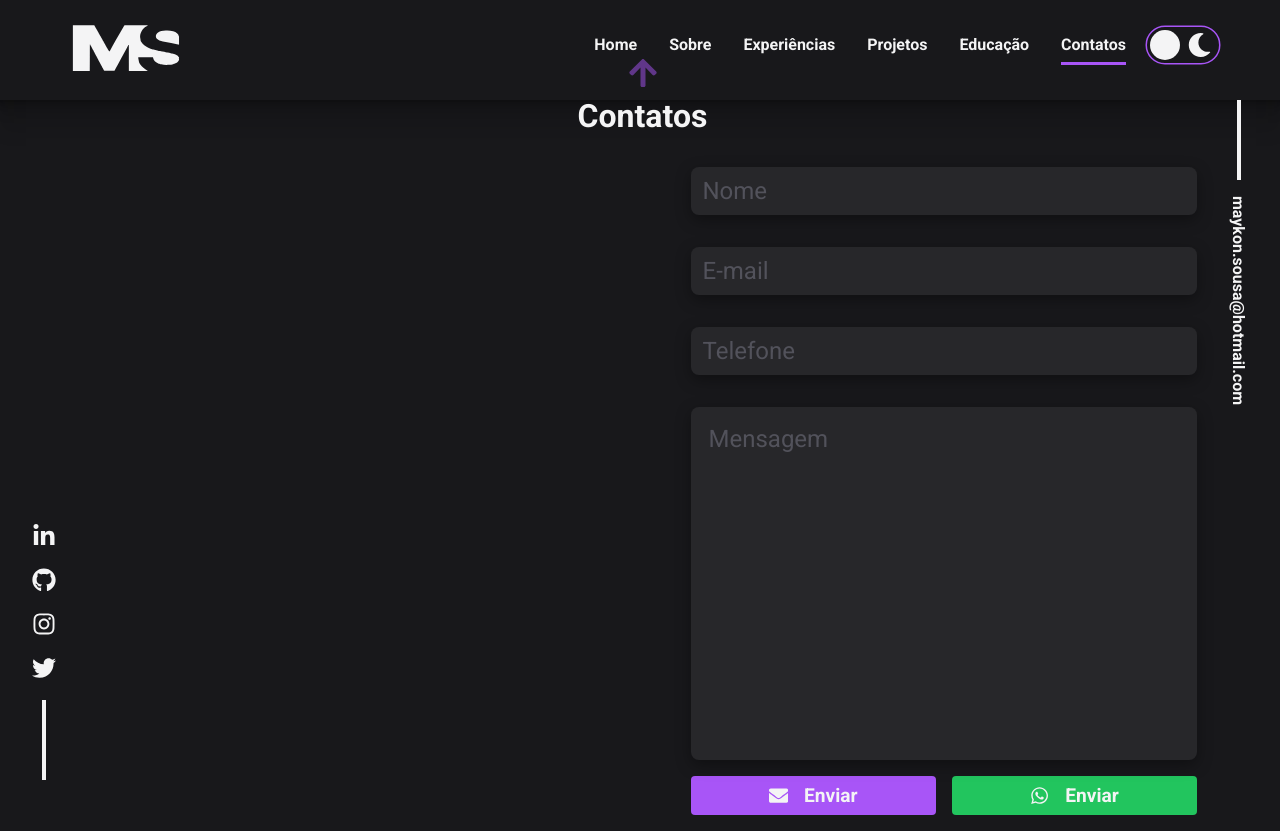
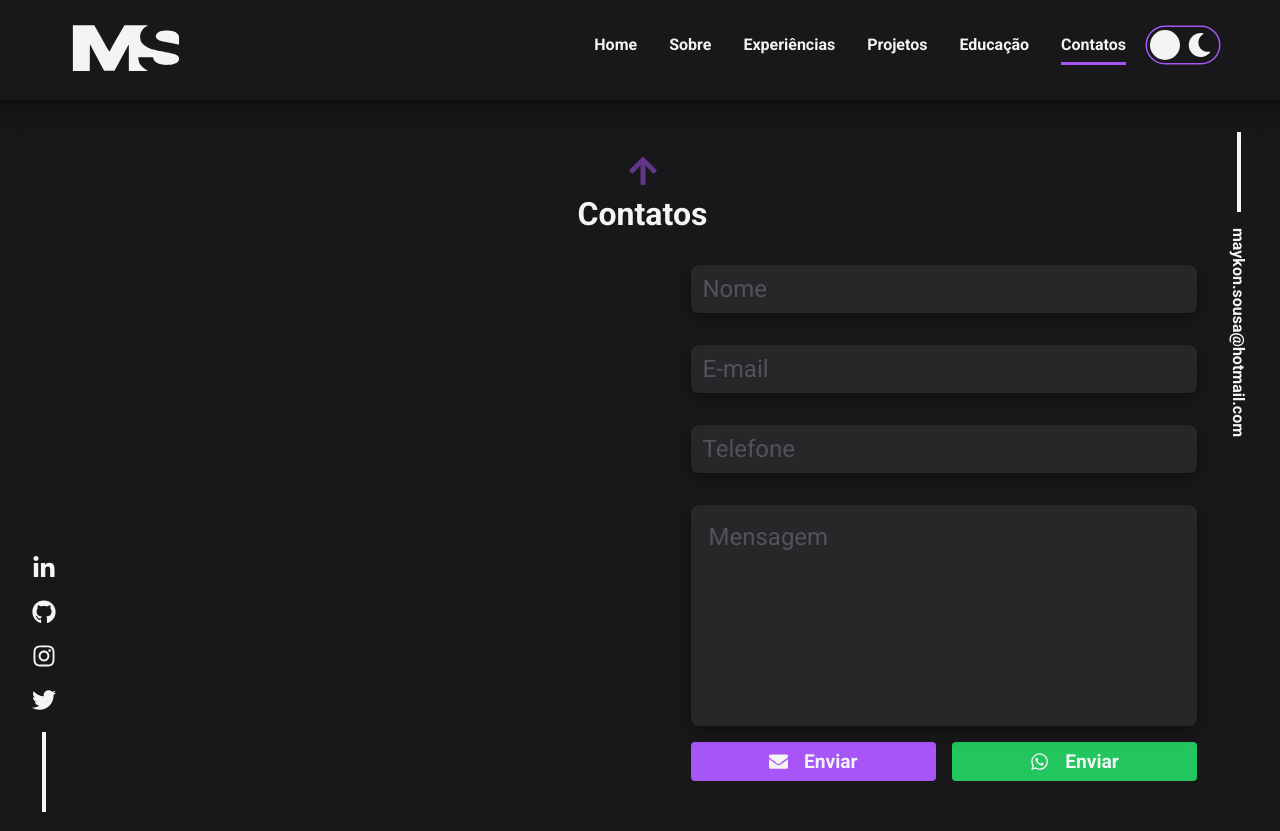
Before and after one commit to maykonsousa/portifolio, a Next.js app: page /contact in a window 1280 px wide. Built offline with nearby package versions, Linux system fonts and the light colour scheme.

Commit message:
fix: ajuste alturas

```diff
--- a/src/components/DesktopCardEducation/DesktopCardEducation.styles.ts
+++ b/src/components/DesktopCardEducation/DesktopCardEducation.styles.ts
@@ -4,7 +4,7 @@ export const CardContainer = styled.div`
   display: flex;
   width: 100%;
   position: relative;
-  height: 40rem;
+  height: 32rem;
 
   aside {
     width: 3rem;
--- a/src/components/Main/Main.styles.ts
+++ b/src/components/Main/Main.styles.ts
@@ -1,6 +1,7 @@
 import styled from "styled-components";
 
 export const MainContainer = styled.div`
+  margin-top: 2rem;
   display: flex;
   align-items: center;
   justify-content: space-between;
@@ -25,7 +26,7 @@ export const ChildrenContainer = styled.div`
   height: 100%;
   width: 100%;
   max-width: 1200px;
-  min-height: 85vh;
+  min-height: 80vh;
   margin: 0 auto;
   justify-content: space-between;
 
--- a/src/styles/pages/Contact.styles.ts
+++ b/src/styles/pages/Contact.styles.ts
@@ -47,7 +47,6 @@ export const InformationsCard = styled.div`
   flex-direction: column;
   align-items: center;
   width: 100%;
-  min-height: 200px;
   height: auto;
   flex: 1;
   box-shadow: rgba(0, 0, 0, 0.35) 0px 5px 15px;
```
